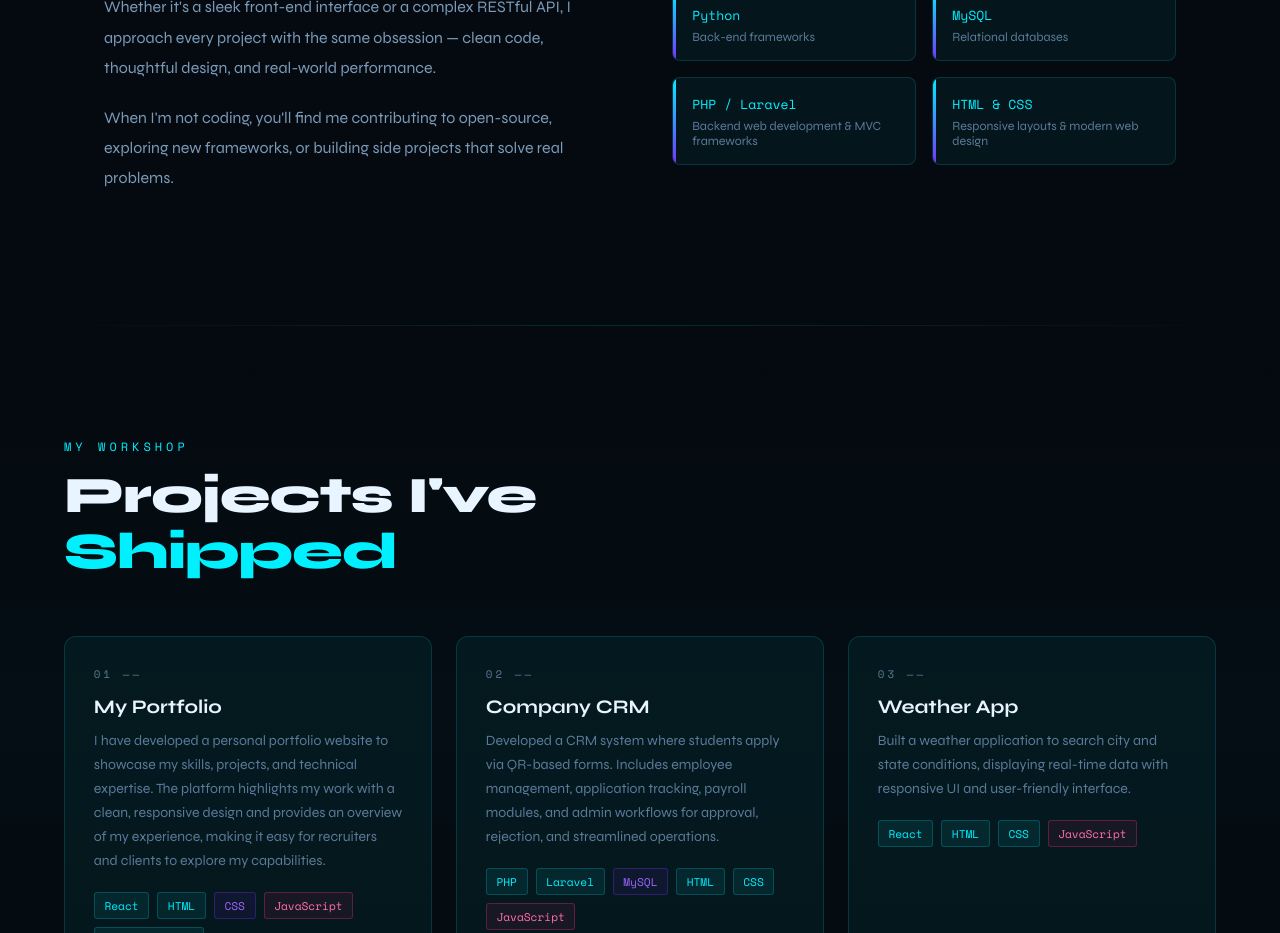
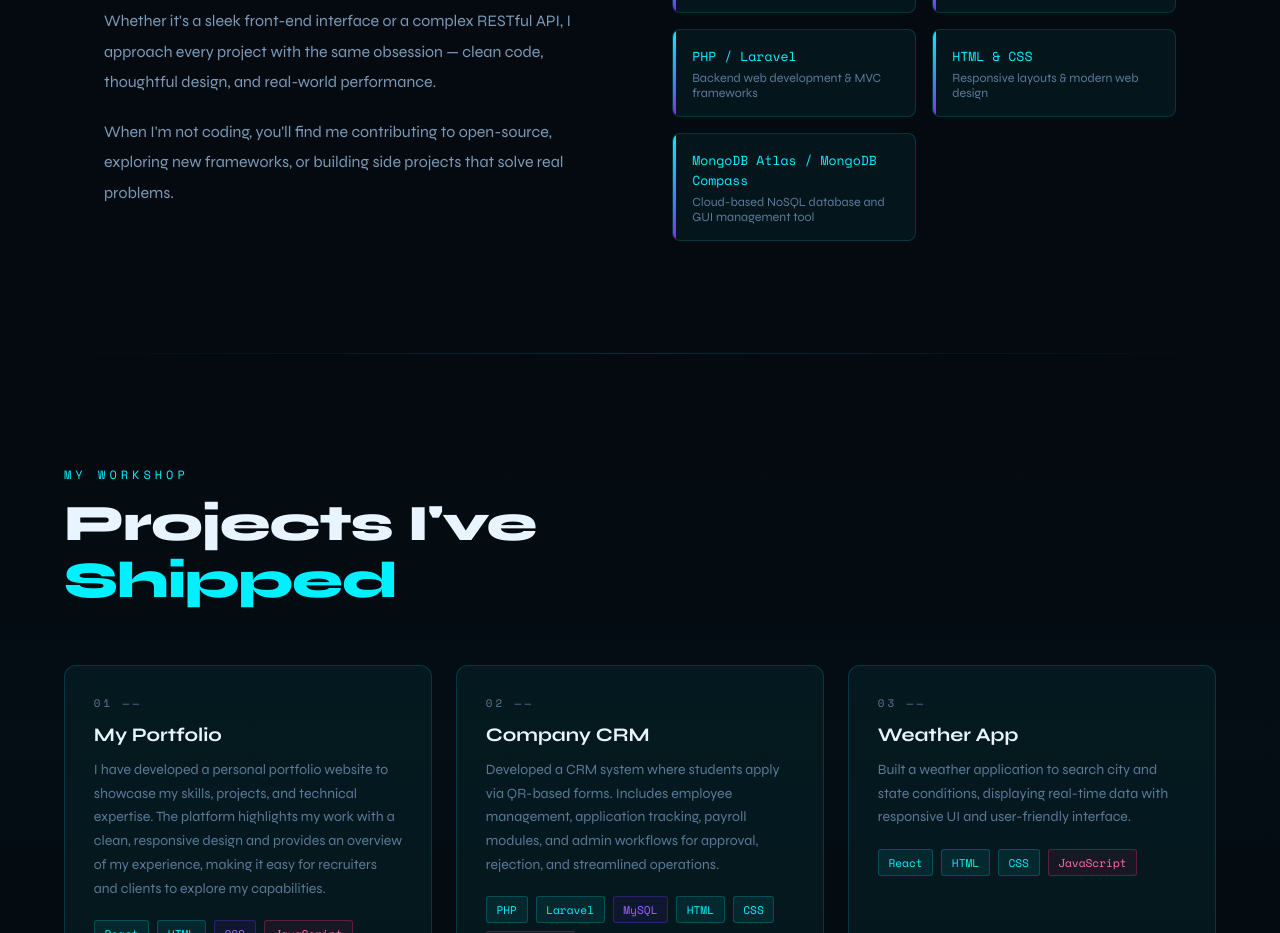
Before and after one commit to Rohanrajput-12/myporfolio, a React (Create React App) app in the folder frontend/: page / in a window 1280 px wide. Shown: the part 1260-2193 px from the top of the page. Built offline with nearby package versions, Linux system fonts and the light colour scheme.

Commit message:
add skills mongodb  in app.js file

```diff
--- a/frontend/src/App.js
+++ b/frontend/src/App.js
@@ -260,6 +260,10 @@ useEffect(() => {
         <div className="skill-name">HTML & CSS</div>
         <div className="skill-desc">Responsive layouts & modern web design</div>
       </div>
+      <div className="skill-item">
+        <div className="skill-name">MongoDB Atlas / MongoDB Compass</div>
+        <div className="skill-desc">Cloud-based NoSQL database and GUI management tool</div>
+      </div>
     </div>
   </div>
 </section>
```
